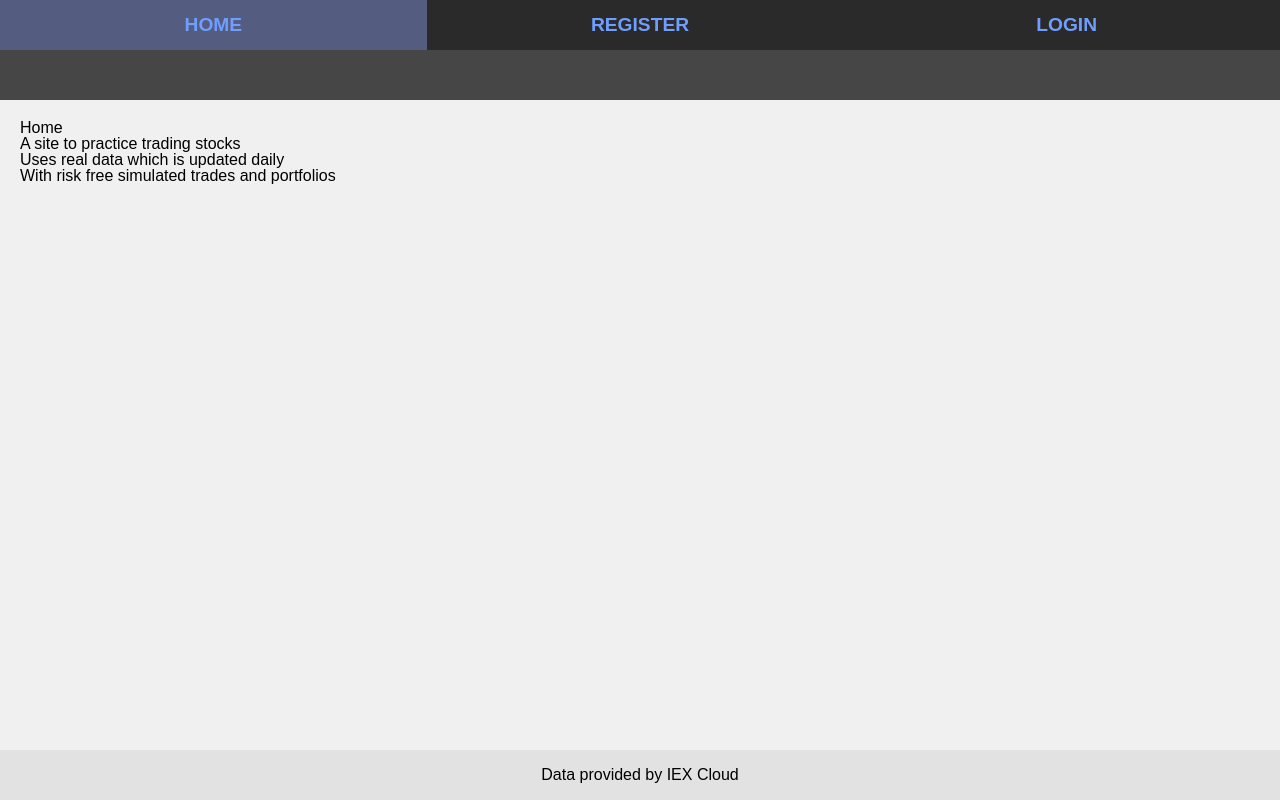
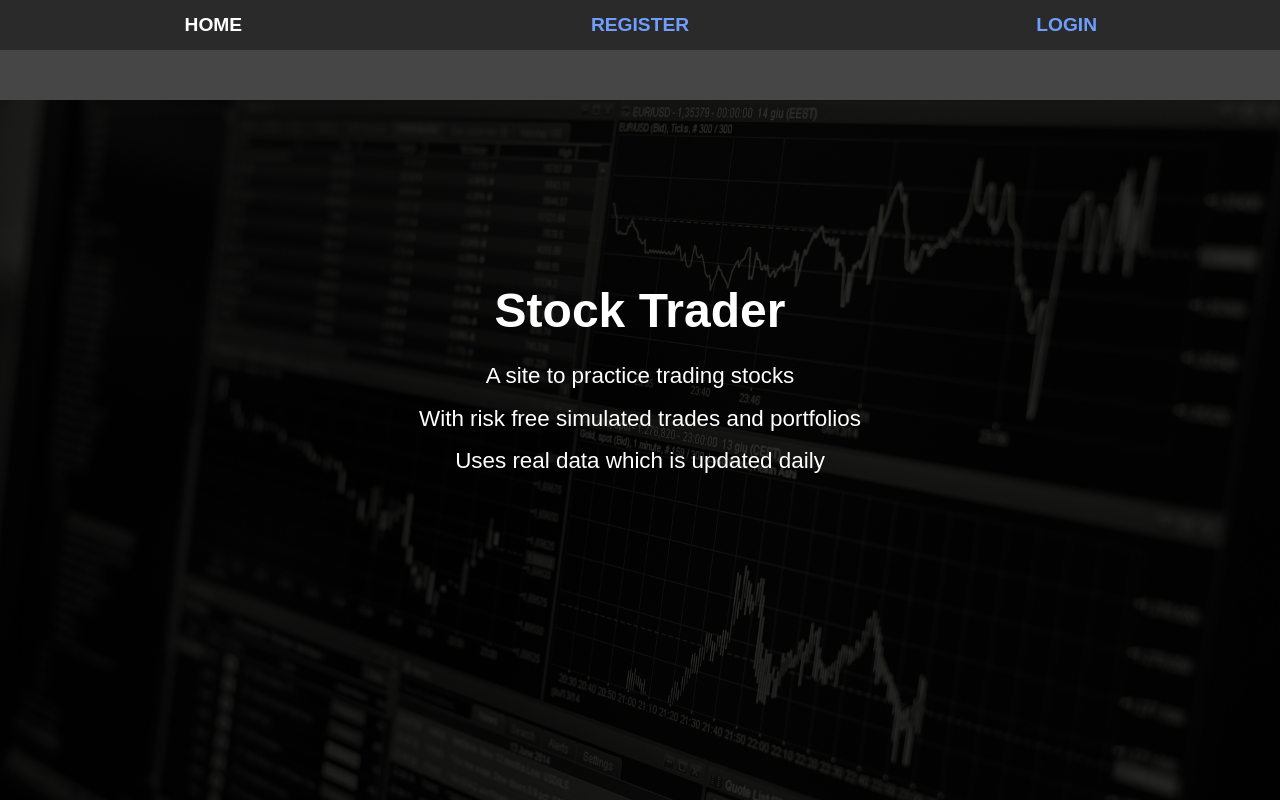
Before and after one commit to cjsellwood/stock_trader, a React (Create React App) app: page /#/ in a window 1280 px wide. Built offline with nearby package versions, Linux system fonts and the light colour scheme.

Commit message:
Styled home, login and register

```diff
--- a/src/App.css
+++ b/src/App.css
@@ -1,19 +1,81 @@
 .main {
-  background-color: rgb(240, 240, 240);
+  background-color: rgb(255, 255, 255);
   margin-top: 100px;
   min-height: calc(100vh - 100px - 50px);
   padding: 20px;
 }
 
 .footer {
-  background-color: rgb(226, 226, 226);
+  background-color: rgb(224, 224, 224);
   height: 50px;
   display: flex;
   justify-content: center;
   align-items: center;
+  position: relative;
+  z-index: 2;
 }
 
 .footer a {
   text-decoration: none;
   color: black;
 }
+
+.h-center {
+  margin: 0 auto;
+}
+
+.w-600 {
+  width: 600px;
+}
+
+.form-title {
+  font-size: 1.8rem;
+  text-align: center;
+  margin: 10px;
+}
+
+.form {
+  width: 100%;
+}
+
+.form input, .form label {
+  display: block;
+  width: 100%;
+  margin: 8px 0;
+  font-size: 1.1rem;
+}
+
+.form input {
+  margin-bottom: 16px;
+  font-size: 1rem;
+  padding: 12px;
+  border-radius: 5px;
+  -webkit-border-radius: 5px;
+  -moz-border-radius: 5px;
+  -ms-border-radius: 5px;
+  -o-border-radius: 5px;
+  border: 2px solid rgba(184, 184, 184, 0.294);
+  outline: none;
+}
+
+.form button {
+  display: block;
+  color: rgb(255, 255, 255);
+  border: none;
+  border: 2px solid rgb(90, 90, 255);
+  background-color: rgb(90, 90, 255);
+  color: white;
+  font-weight: bold;
+  padding: 12px 32px;
+  font-size: 1.2rem;
+  border-radius: 5px;
+  -webkit-border-radius: 5px;
+  -moz-border-radius: 5px;
+  -ms-border-radius: 5px;
+  -o-border-radius: 5px;
+  cursor: pointer;
+}
+
+.form button:hover {
+  background-color: rgb(110, 110, 255);
+}
--- a/src/components/Home.js
+++ b/src/components/Home.js
@@ -1,14 +1,15 @@
-import React from 'react'
+import classes from "./Home.module.css";
+import React from "react";
 
 const Home = () => {
   return (
-    <div>
-      <h1>Home</h1>
+    <div className={classes.Home}>
+      <h1>Stock Trader</h1>
       <p>A site to practice trading stocks</p>
+      <p>With risk free simulated trades and portfolios</p>
       <p>Uses real data which is updated daily</p>
-      <p>With risk free simulated trades and portfolios</p>
     </div>
-  )
-}
+  );
+};
 
-export default Home
+export default Home;
--- /dev/null
+++ b/src/components/Home.module.css
@@ -0,0 +1,43 @@
+.Home {
+  background-color: rgb(0, 0, 0);
+  margin: -20px;
+  height: calc(100vh - 100px);
+  display: flex;
+  justify-content: center;
+  align-items: center;
+  flex-direction: column;
+  position: relative;
+  padding-bottom: 150px;
+  z-index: 5;
+  margin-bottom: -70px;
+}
+
+.Home::before {
+  content: "";
+  position: absolute;
+  top: 0;
+  left: 0;
+  width: 100%;
+  height: 100%;
+  background-image: url("background.jpg");
+  background-position: center;
+  background-size: cover;
+  filter: brightness(20%);
+  -webkit-filter: brightness(20%);
+  z-index: 1;
+}
+
+.Home h1 {
+  font-size: 3rem;
+  font-weight: bold;
+  color: white;
+  margin: 20px;
+  z-index: 2;
+}
+
+.Home p {
+  color: white;
+  z-index: 2;
+  margin: 10px;
+  font-size: 1.4rem;
+}
--- a/src/components/Login.js
+++ b/src/components/Login.js
@@ -33,9 +33,9 @@ const Login = (props) => {
   };
 
   return (
-    <div>
-      <h1>Login</h1>
-      <form onSubmit={handleSubmission}>
+    <div className="w-600 h-center">
+      <h1 className="form-title">Login</h1>
+      <form className="form" onSubmit={handleSubmission}>
         <div>
           <label htmlFor="username">Username</label>
           <input
@@ -59,7 +59,7 @@ const Login = (props) => {
             minLength="8"
           />
         </div>
-        <button type="submit" aria-label="submit">
+        <button className="h-center" type="submit" aria-label="submit">
           Submit
         </button>
       </form>
--- a/src/components/Nav.module.css
+++ b/src/components/Nav.module.css
@@ -37,7 +37,7 @@
 }
 
 .top a:hover, .top button:hover {
-  background-color: rgba(126, 142, 214, 0.5);
+  color: white;
 }
 
 .bottom {
--- a/src/components/Register.js
+++ b/src/components/Register.js
@@ -19,7 +19,7 @@ const Register = (props) => {
       [e.target.name]: e.target.value,
     };
     setRegisterForm(registerFormCopy);
-    props.onSetErrorMessage("")
+    props.onSetErrorMessage("");
   };
 
   // Submit register form handler
@@ -31,9 +31,9 @@ const Register = (props) => {
   };
 
   return (
-    <div>
-      <h1>Register</h1>
-      <form onSubmit={handleSubmission}>
+    <div className="w-600 h-center">
+      <h1 className="form-title">Register</h1>
+      <form className="form" onSubmit={handleSubmission}>
         <div>
           <label htmlFor="username">Username</label>
           <input
@@ -69,7 +69,7 @@ const Register = (props) => {
             minLength="8"
           />
         </div>
-        <button type="submit" aria-label="submit">
+        <button className="h-center" type="submit" aria-label="submit">
           Submit
         </button>
       </form>
@@ -83,8 +83,8 @@ const mapDispatchToProps = (dispatch) => {
       dispatch(actions.postRegister(registerForm, history));
     },
     onSetErrorMessage: (message) => {
-      dispatch(actions.setErrorMessage(message))
-    }
+      dispatch(actions.setErrorMessage(message));
+    },
   };
 };
 
```
Also changed, not shown: src/components/background.jpg (added).
